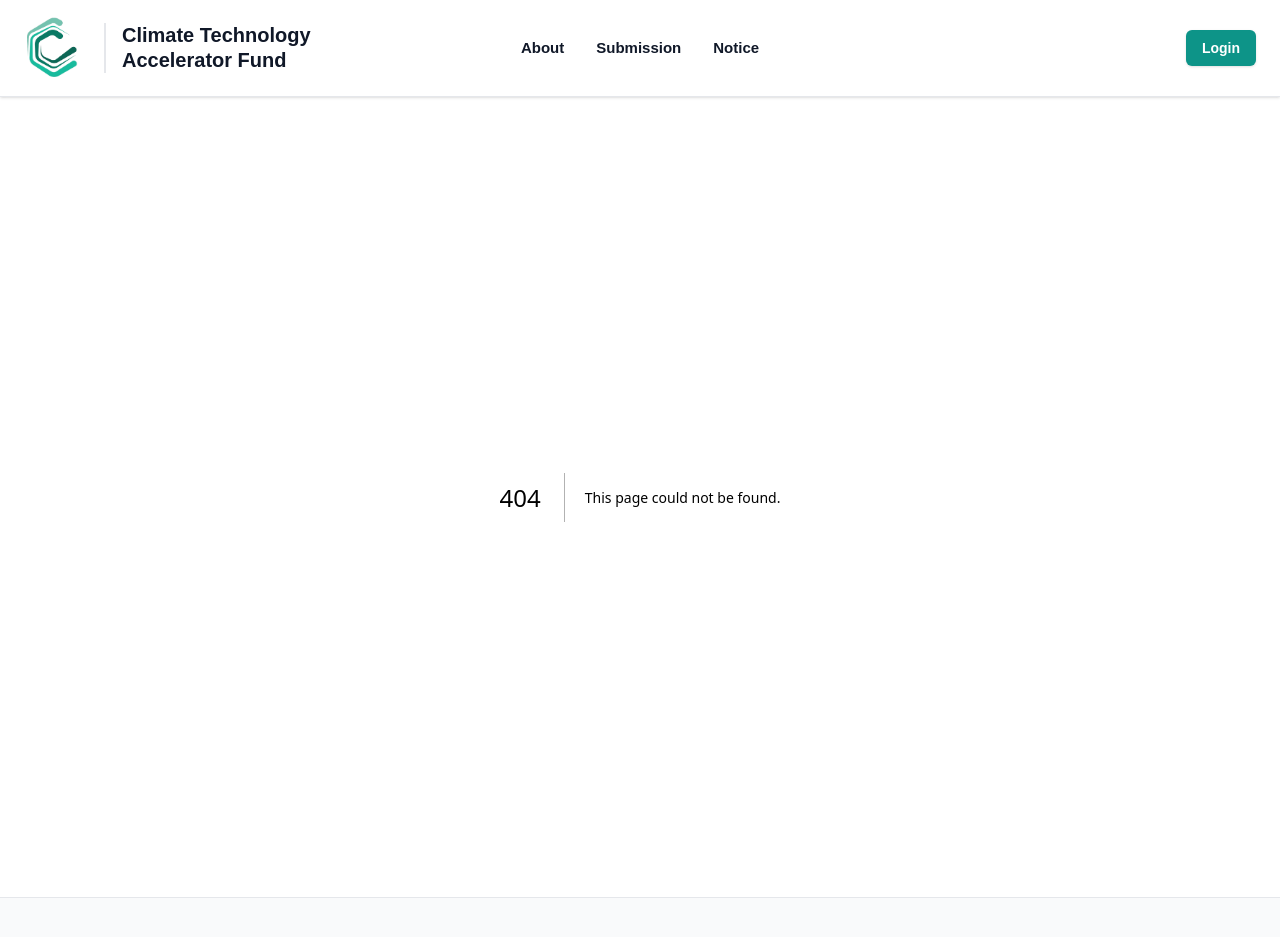
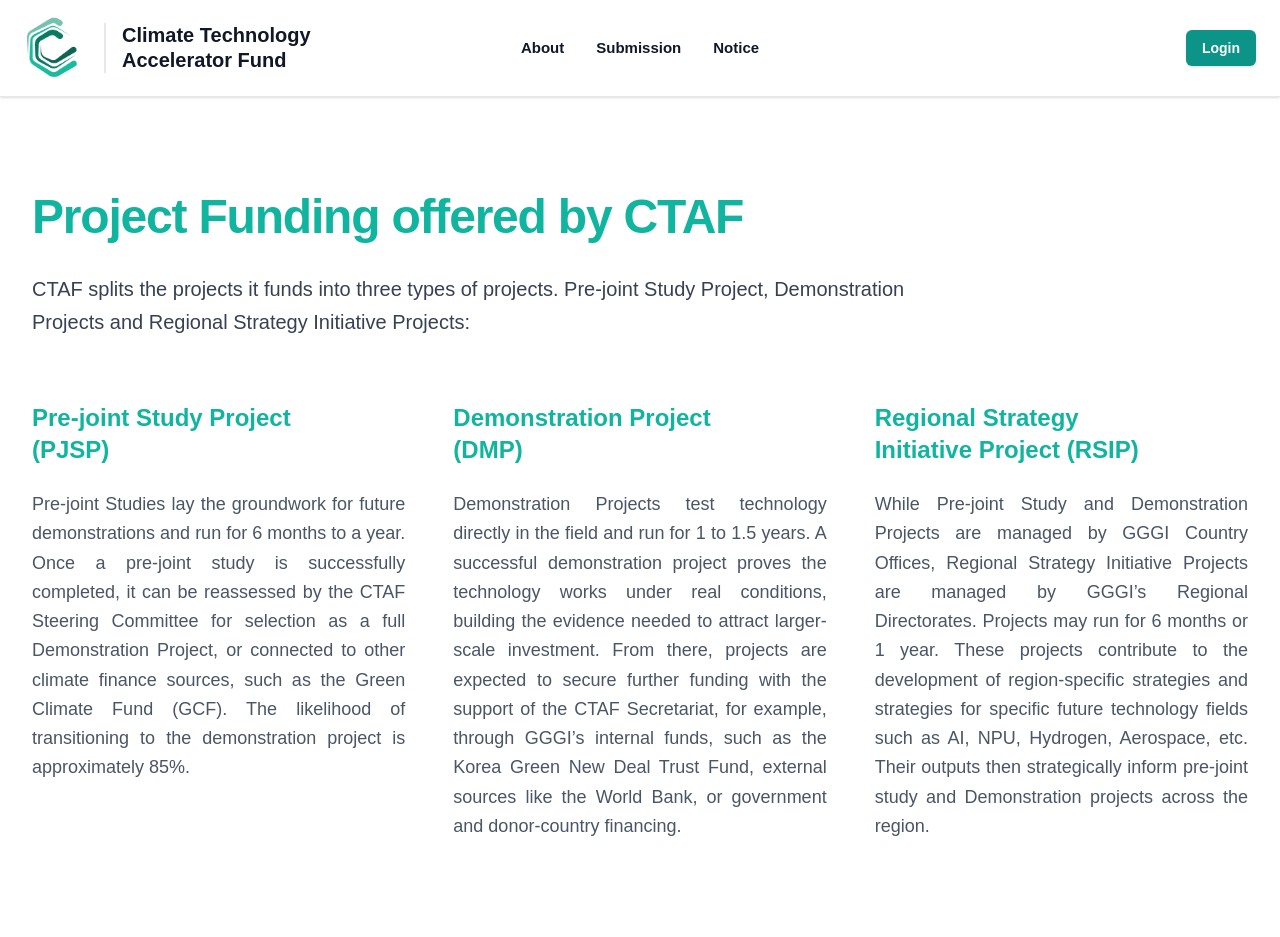
Before and after one commit to LzLLC2022/CPMS, a Next.js app: page /about/funding in a window 1280 px wide. Before the commit this address had no page. Shown: the top 937 px of the page. Built offline with nearby package versions, Linux system fonts and the light colour scheme.

Commit message:
feat: add Project Funding page

```diff
--- /dev/null
+++ b/src/app/about/funding/page.tsx
@@ -0,0 +1,75 @@
+import React from 'react';
+
+export default function ProjectFundingPage() {
+  return (
+    <div className="min-h-screen bg-white pb-24">
+      {/* Header Section */}
+      <div className="max-w-7xl mx-auto px-4 sm:px-6 lg:px-8 py-16 sm:py-24">
+        <h1 className="text-4xl font-extrabold text-[#11B59F] sm:text-5xl tracking-tight mb-8">
+          Project Funding offered by CTAF
+        </h1>
+        <p className="text-xl text-gray-700 max-w-4xl leading-relaxed mb-16">
+          CTAF splits the projects it funds into three types of projects. Pre-joint Study Project,
+          Demonstration Projects and Regional Strategy Initiative Projects:
+        </p>
+
+        {/* Three Columns Section */}
+        <div className="grid grid-cols-1 md:grid-cols-3 gap-12">
+
+          {/* Column 1 */}
+          <div className="space-y-4">
+            <h2 className="text-2xl font-bold text-[#11B59F] mb-6">
+              Pre-joint Study Project<br/>(PJSP)
+            </h2>
+            <div className="text-gray-600 text-lg leading-relaxed space-y-4 text-justify">
+              <p>
+                Pre-joint Studies lay the groundwork for future demonstrations and run for 6
+                months to a year. Once a pre-joint study is successfully completed, it can be
+                reassessed by the CTAF Steering Committee for selection as a full Demonstration
+                Project, or connected to other climate finance sources, such as the Green
+                Climate Fund (GCF). The likelihood of transitioning to the demonstration project
+                is approximately 85%.
+              </p>
+            </div>
+          </div>
+
+          {/* Column 2 */}
+          <div className="space-y-4">
+            <h2 className="text-2xl font-bold text-[#11B59F] mb-6">
+              Demonstration Project<br/>(DMP)
+            </h2>
+            <div className="text-gray-600 text-lg leading-relaxed space-y-4 text-justify">
+              <p>
+                Demonstration Projects test technology directly in the field and run for 1 to
+                1.5 years. A successful demonstration project proves the technology works under
+                real conditions, building the evidence needed to attract larger-scale investment.
+                From there, projects are expected to secure further funding with the support of
+                the CTAF Secretariat, for example, through GGGI’s internal funds, such as the
+                Korea Green New Deal Trust Fund, external sources like the World Bank, or
+                government and donor-country financing.
+              </p>
+            </div>
+          </div>
+
+          {/* Column 3 */}
+          <div className="space-y-4">
+            <h2 className="text-2xl font-bold text-[#11B59F] mb-6">
+              Regional Strategy<br/>Initiative Project (RSIP)
+            </h2>
+            <div className="text-gray-600 text-lg leading-relaxed space-y-4 text-justify">
+              <p>
+                While Pre-joint Study and Demonstration Projects are managed by GGGI Country
+                Offices, Regional Strategy Initiative Projects are managed by GGGI’s Regional
+                Directorates. Projects may run for 6 months or 1 year. These projects contribute
+                to the development of region-specific strategies and strategies for specific future
+                technology fields such as AI, NPU, Hydrogen, Aerospace, etc. Their outputs then
+                strategically inform pre-joint study and Demonstration projects across the region.
+              </p>
+            </div>
+          </div>
+
+        </div>
+      </div>
+    </div>
+  );
+}
```
